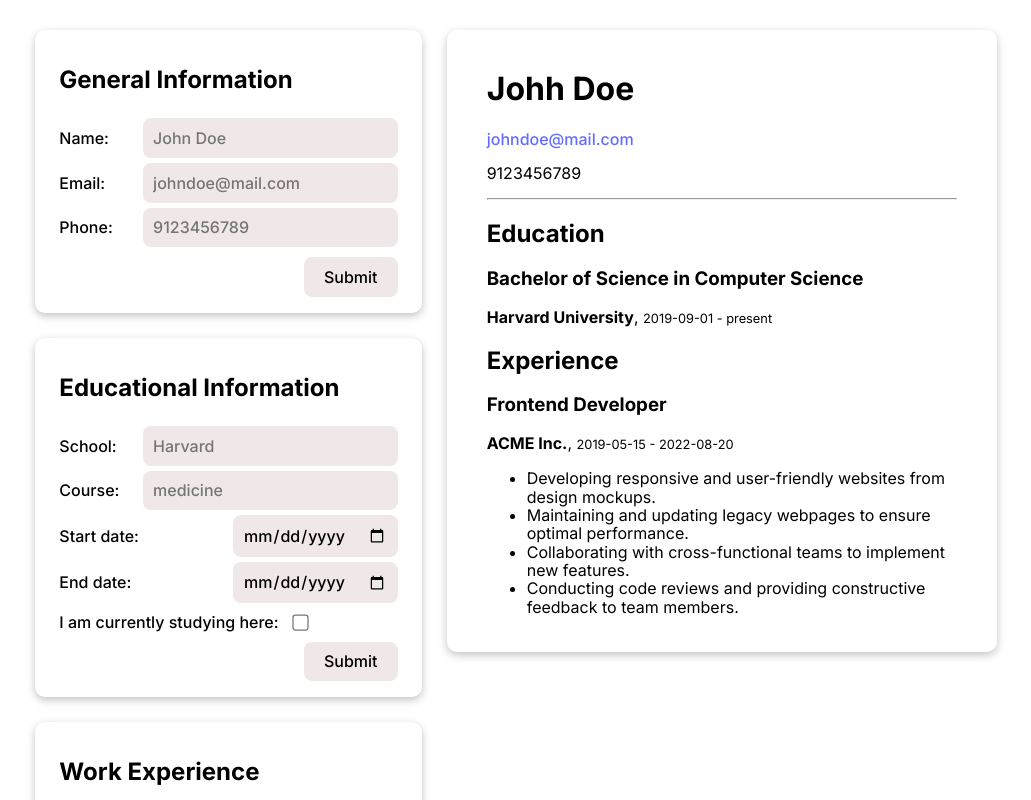
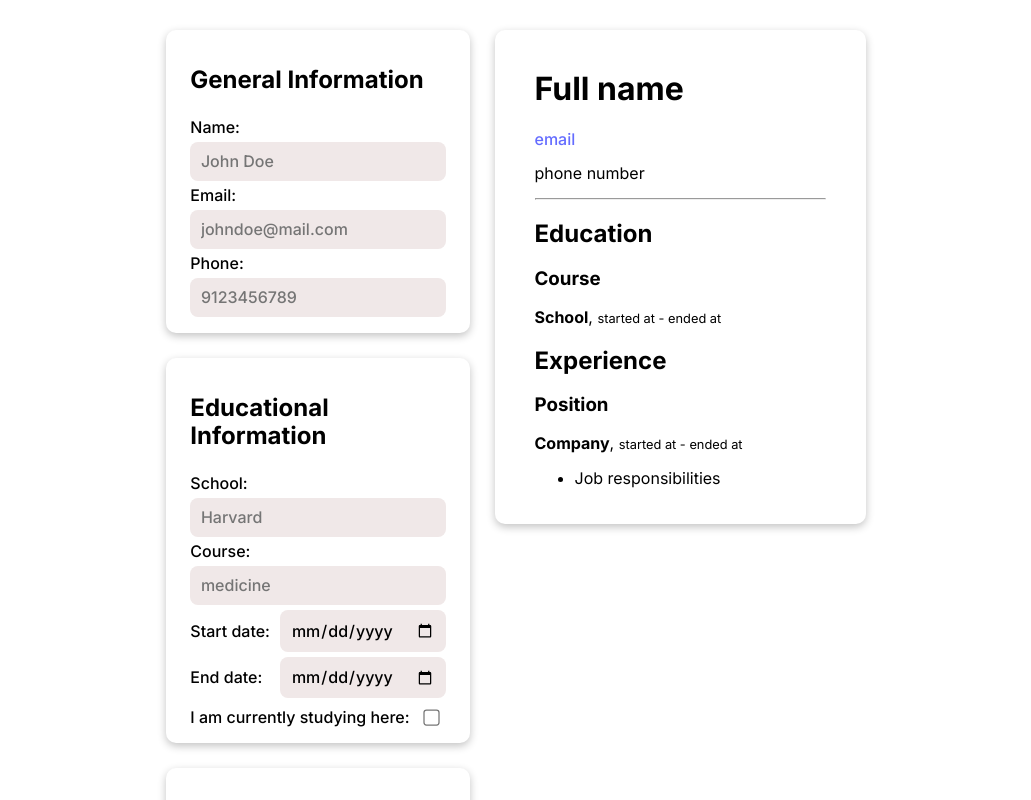
Before and after one commit to shravzzv/ODIN-CV-application-project, a React (Vite) app: page / in a window 1280 px wide. Shown: the top 800 px of the page, without its empty margins (124-1155 px from the left). Built offline with nearby package versions, Linux system fonts and the light colour scheme.

Commit message:
feat: Enable user to add and edit data into CV

```diff
--- a/src/App.jsx
+++ b/src/App.jsx
@@ -1,42 +1,42 @@
+import { useState } from 'react'
 import GeneralInfo from './components/GeneralInfo'
 import EducationalInfo from './components/EducationalInfo'
 import WorkInfo from './components/WorkInfo'
 import CV from './components/CV'
 
 function App() {
-  const generalInfo = {
-    name: 'Johh Doe',
-    email: 'johndoe@mail.com',
-    phone: '9123456789',
-  }
-  const educationalInfo = {
-    school: 'Harvard University',
-    course: 'Bachelor of Science in Computer Science',
-    startDate: '2019-09-01',
-    endDate: '2023-05-30',
-    isCurrent: true,
-  }
+  const [generalInfo, setGeneralInfo] = useState({
+    name: '',
+    email: '',
+    phone: '',
+  })
 
-  const workInfo = {
-    company: 'ACME Inc.',
-    position: 'Frontend Developer',
-    responsibilities: [
-      'Developing responsive and user-friendly websites from design mockups.',
-      'Maintaining and updating legacy webpages to ensure optimal performance.',
-      'Collaborating with cross-functional teams to implement new features.',
-      'Conducting code reviews and providing constructive feedback to team members.',
-    ],
-    startDate: '2019-05-15',
-    endDate: '2022-08-20',
+  const [educationalInfo, setEducationalInfo] = useState({
+    school: '',
+    course: '',
+    startDate: '',
+    endDate: '',
     isCurrent: false,
-  }
+  })
+
+  const [workInfo, setWorkInfo] = useState({
+    company: '',
+    position: '',
+    responsibilities: '',
+    startDate: '',
+    endDate: '',
+    isCurrent: false,
+  })
 
   return (
     <>
       <div className='islands'>
-        <GeneralInfo />
-        <EducationalInfo />
-        <WorkInfo />
+        <GeneralInfo data={generalInfo} updateData={setGeneralInfo} />
+        <EducationalInfo
+          data={educationalInfo}
+          updateData={setEducationalInfo}
+        />
+        <WorkInfo data={workInfo} updateData={setWorkInfo} />
       </div>
       <CV
         generalInfo={generalInfo}
--- a/src/components/CV.jsx
+++ b/src/components/CV.jsx
@@ -18,38 +18,56 @@ export default function CV({ generalInfo, educationalInfo, workInfo }) {
   } = workInfo
   let keyNum = 0
 
+  const formatDate = (dateString) => {
+    const options = { month: 'long', year: 'numeric' }
+    const date = new Date(dateString)
+    const formattedDate = date.toLocaleDateString('en-US', options)
+    return formattedDate
+  }
+
   return (
     <main>
-      <h1>{name}</h1>
+      <h1>{name || 'Full name'}</h1>
       <p>
-        <a href='mailto:'>{email}</a>
+        <a href={`mailto:${email}`}>{email || 'email'}</a>
       </p>
-      <p>{phone}</p>
+      <p>{phone || 'phone number'}</p>
       <hr />
 
       <h2>Education</h2>
-      <h3>{course}</h3>
+      <h3>{course || 'Course'}</h3>
       <p>
-        <strong>{school}</strong>
+        <strong>{school || 'School'}</strong>
         {', '}
         <small>
-          {eduStart} - {eduIsCurrent ? 'present' : eduEnd}
+          {(eduStart && formatDate(eduStart)) || 'started at'} -{' '}
+          {eduIsCurrent
+            ? 'present'
+            : (eduEnd && formatDate(eduEnd)) || 'ended at'}
         </small>
       </p>
 
       <h2>Experience</h2>
-      <h3>{position}</h3>
+      <h3>{position || 'Position'}</h3>
       <p>
-        <strong>{company}</strong>
+        <strong>{company || 'Company'}</strong>
         {', '}
         <small>
-          {workStart} - {workIsCurrent ? 'present' : workEnd}
+          {(workStart && formatDate(workStart)) || 'started at'} -{' '}
+          {workIsCurrent
+            ? 'present'
+            : (workEnd && formatDate(workEnd)) || 'ended at'}
         </small>
       </p>
       <ul>
-        {responsibilities.map((item) => (
-          <li key={keyNum++}>{item}</li>
-        ))}
+        {responsibilities.length > 0 ? (
+          responsibilities
+            .split('\n')
+            .filter((item) => item)
+            .map((item) => <li key={keyNum++}>{item}</li>)
+        ) : (
+          <li>Job responsibilities</li>
+        )}
       </ul>
     </main>
   )
--- a/src/components/EducationalInfo.jsx
+++ b/src/components/EducationalInfo.jsx
@@ -1,39 +1,70 @@
-export default function EducationalInfo() {
+/* eslint-disable react/prop-types */
+export default function EducationalInfo({ data, updateData }) {
+  const { school, course, startDate, endDate, isCurrent } = data
+
+  const handleChange = (e) => {
+    const { name, value, type, checked } = e.target
+    updateData((prevData) => ({
+      ...prevData,
+      [name]: type === 'checkbox' ? checked : value,
+    }))
+  }
+
   return (
     <form>
       <h2 className='form-heading'>Educational Information</h2>
       <label>
-        School:{' '}
+        School:
         <input
           type='text'
           name='school'
           id='school'
           placeholder='Harvard'
+          value={school}
+          onChange={handleChange}
           required
         />
       </label>
       <label>
-        Course:{' '}
+        Course:
         <input
           type='text'
           name='course'
           id='course'
           placeholder='medicine'
+          value={course}
+          onChange={handleChange}
           required
         />
       </label>
       <label>
-        Start date: <input type='date' name='start' id='start' required />
+        Start date:{' '}
+        <input
+          type='date'
+          name='startDate'
+          value={startDate}
+          onChange={handleChange}
+          required
+        />
       </label>
       <label>
         End date:
-        <input type='date' name='end' id='end' />
+        <input
+          type='date'
+          name='endDate'
+          value={endDate}
+          onChange={handleChange}
+        />
       </label>
       <label>
         I am currently studying here:
-        <input type='checkbox' name='current' id='current' />
+        <input
+          type='checkbox'
+          name='isCurrent'
+          checked={isCurrent}
+          onChange={handleChange}
+        />
       </label>
-      <button type='submit'>Submit</button>
     </form>
   )
 }
--- a/src/components/GeneralInfo.jsx
+++ b/src/components/GeneralInfo.jsx
@@ -1,4 +1,15 @@
-export default function GeneralInfo() {
+/* eslint-disable react/prop-types */
+export default function GeneralInfo({ data, updateData }) {
+  const { name, email, phone } = data
+
+  const handleChange = (e) => {
+    const { name, value } = e.target
+    updateData((prevData) => ({
+      ...prevData,
+      [name]: value,
+    }))
+  }
+
   return (
     <form>
       <h2 className='form-heading'>General Information</h2>
@@ -9,6 +20,8 @@ export default function GeneralInfo() {
           name='name'
           id='name'
           placeholder='John Doe'
+          value={name}
+          onChange={handleChange}
           required
         />
       </label>
@@ -19,6 +32,8 @@ export default function GeneralInfo() {
           name='email'
           id='email'
           placeholder='johndoe@mail.com'
+          value={email}
+          onChange={handleChange}
           required
         />
       </label>
@@ -29,10 +44,11 @@ export default function GeneralInfo() {
           name='phone'
           id='phone'
           placeholder='9123456789'
+          value={phone}
+          onChange={handleChange}
           required
         />
       </label>
-      <button type='submit'>Submit</button>
     </form>
   )
 }
--- a/src/components/WorkInfo.jsx
+++ b/src/components/WorkInfo.jsx
@@ -1,4 +1,16 @@
-export default function WorkInfo() {
+/* eslint-disable react/prop-types */
+export default function WorkInfo({ data, updateData }) {
+  const { company, position, responsibilities, startDate, endDate, isCurrent } =
+    data
+
+  const handleChange = (e) => {
+    const { name, value, type, checked } = e.target
+    updateData((prevData) => ({
+      ...prevData,
+      [name]: type === 'checkbox' ? checked : value,
+    }))
+  }
+
   return (
     <form>
       <h2 className='form-heading'>Work Experience</h2>
@@ -9,6 +21,8 @@ export default function WorkInfo() {
           name='company'
           id='company'
           placeholder='ACME Inc.'
+          value={company}
+          onChange={handleChange}
           required
         />
       </label>
@@ -19,6 +33,8 @@ export default function WorkInfo() {
           name='position'
           id='position'
           placeholder='Frontend developer'
+          value={position}
+          onChange={handleChange}
           required
         />
       </label>
@@ -27,20 +43,38 @@ export default function WorkInfo() {
         id='responsibilities'
         cols='30'
         rows='5'
-        placeholder='Job responsibilities:'
+        placeholder='Job responsibilities: (Separate using a new line)'
+        value={responsibilities}
+        onChange={handleChange}
       ></textarea>
       <label>
-        Start date: <input type='date' name='start' id='start' required />
+        Start date:{' '}
+        <input
+          type='date'
+          name='startDate'
+          value={startDate}
+          onChange={handleChange}
+          required
+        />
       </label>
       <label>
         End date:
-        <input type='date' name='end' id='end' />
+        <input
+          type='date'
+          name='endDate'
+          value={endDate}
+          onChange={handleChange}
+        />
       </label>
       <label>
         I am currently working here:
-        <input type='checkbox' name='current' id='current' />
+        <input
+          type='checkbox'
+          name='isCurrent'
+          checked={isCurrent}
+          onChange={handleChange}
+        />
       </label>
-      <button type='submit'>Submit</button>
     </form>
   )
 }
```
